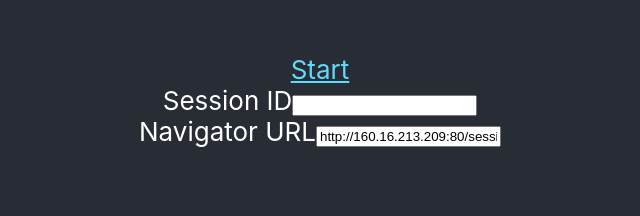
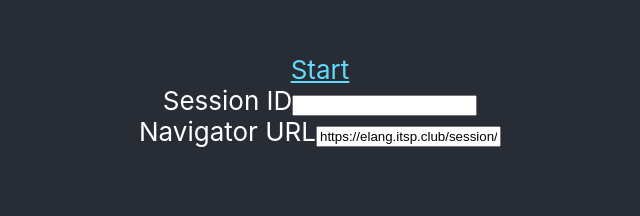
Before and after one commit to LiC0ng/AgMob, a React (Create React App) app in the folder driver/: page / in a window 1280 px wide. Shown: the part 221-437 px from the top of the page, without its empty margins (320-960 px from the left). Built offline with nearby package versions, Linux system fonts and the light colour scheme; no server answers; the HTML template or start-up script is replaced by a standard one.

Commit message:
driver: navigator: use elang.itsp.club for HTTP requests
WebSocket is still connected using the raw IP address. At the moment,
the reverse proxy on elang.itsp.club does not seem to pass WebSocket
through.

```diff
--- a/driver/src/App.tsx
+++ b/driver/src/App.tsx
@@ -1,7 +1,8 @@
 import React from 'react';
 import './App.css';
 
-const WORKSPACE_BASE_ADDRESS = "160.16.213.209:80";
+const WORKSPACE_BASE_ADDRESS = "https://elang.itsp.club";
+const WORKSPACE_WEBSOCKET_BASE_ADDRESS = "160.16.213.209";
 const pcConfig = {iceServers: [{urls: "stun:stun.l.google.com:19302"}]};
 
 interface Props {
@@ -54,7 +55,7 @@ export default class App extends React.Component<Props, State> {
     console.log("Start button pressed");
     event.preventDefault();
     const xhr = new XMLHttpRequest();
-    xhr.open("POST", `http://${WORKSPACE_BASE_ADDRESS}/api/session`);
+    xhr.open("POST", `${WORKSPACE_BASE_ADDRESS}/api/session`);
     xhr.send();
     xhr.onreadystatechange = () => {
       if (xhr.readyState === 4 && xhr.status === 200) {
@@ -83,11 +84,12 @@ export default class App extends React.Component<Props, State> {
       return;
     }
 
-    const socketUrl = `ws://${WORKSPACE_BASE_ADDRESS}/api/session/${this.state.sessionId}/driver`;
-    console.log("start websocket");
+    const socketUrl = `ws://${WORKSPACE_WEBSOCKET_BASE_ADDRESS}` +
+                  `/api/session/${this.state.sessionId}/driver`;
     const connection = new WebSocket(socketUrl);
 
     connection.onopen = (e) => {
+      console.log("WebSocket connected");
       this.setState({ connection });
     };
     connection.onmessage = (e) => {
@@ -153,7 +155,7 @@ export default class App extends React.Component<Props, State> {
   }
 
   render() {
-    const navigatorUrl = `http://${WORKSPACE_BASE_ADDRESS}/session/${this.state.sessionId}`;
+    const navigatorUrl = `${WORKSPACE_BASE_ADDRESS}/session/${this.state.sessionId}`;
     return (
         <div className="App">
           {!this.state.sessionId ?
```
Also changed, not shown: 1 other file (tests, documents, lock files or other folders).
